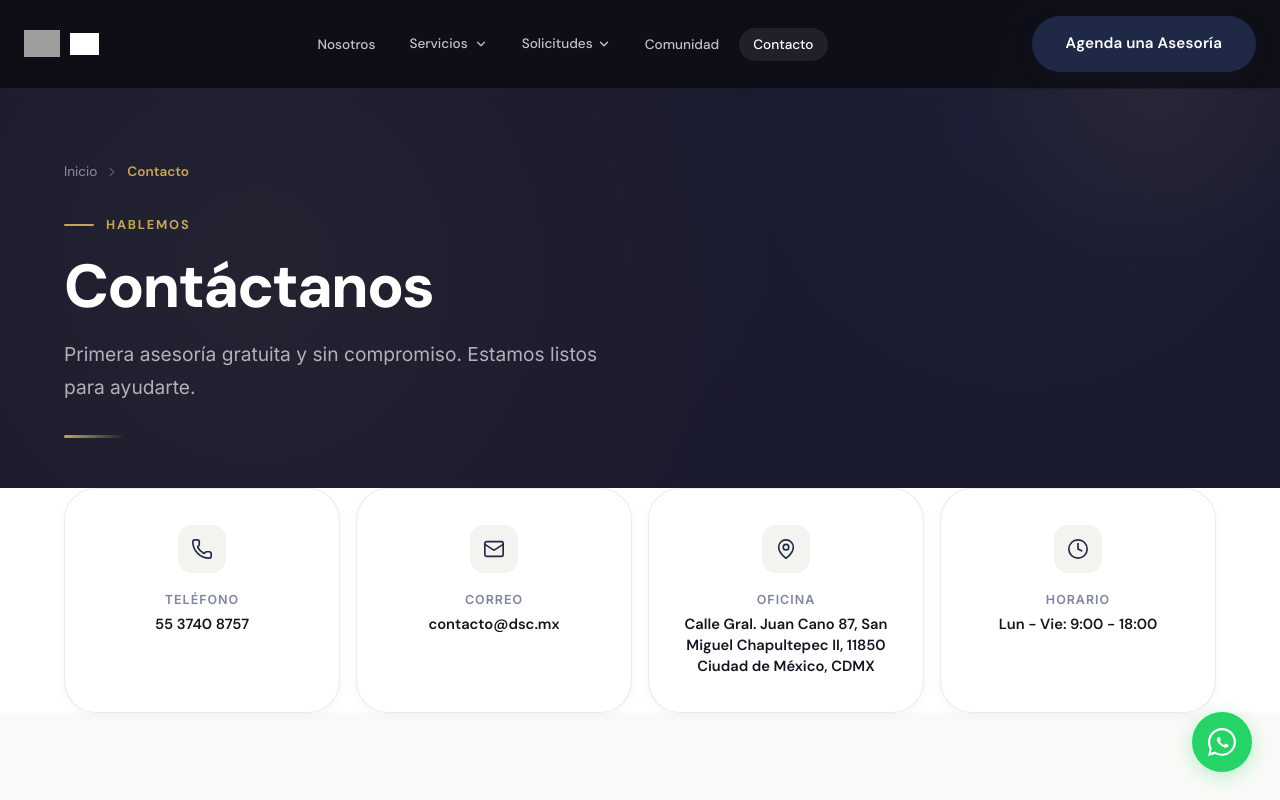
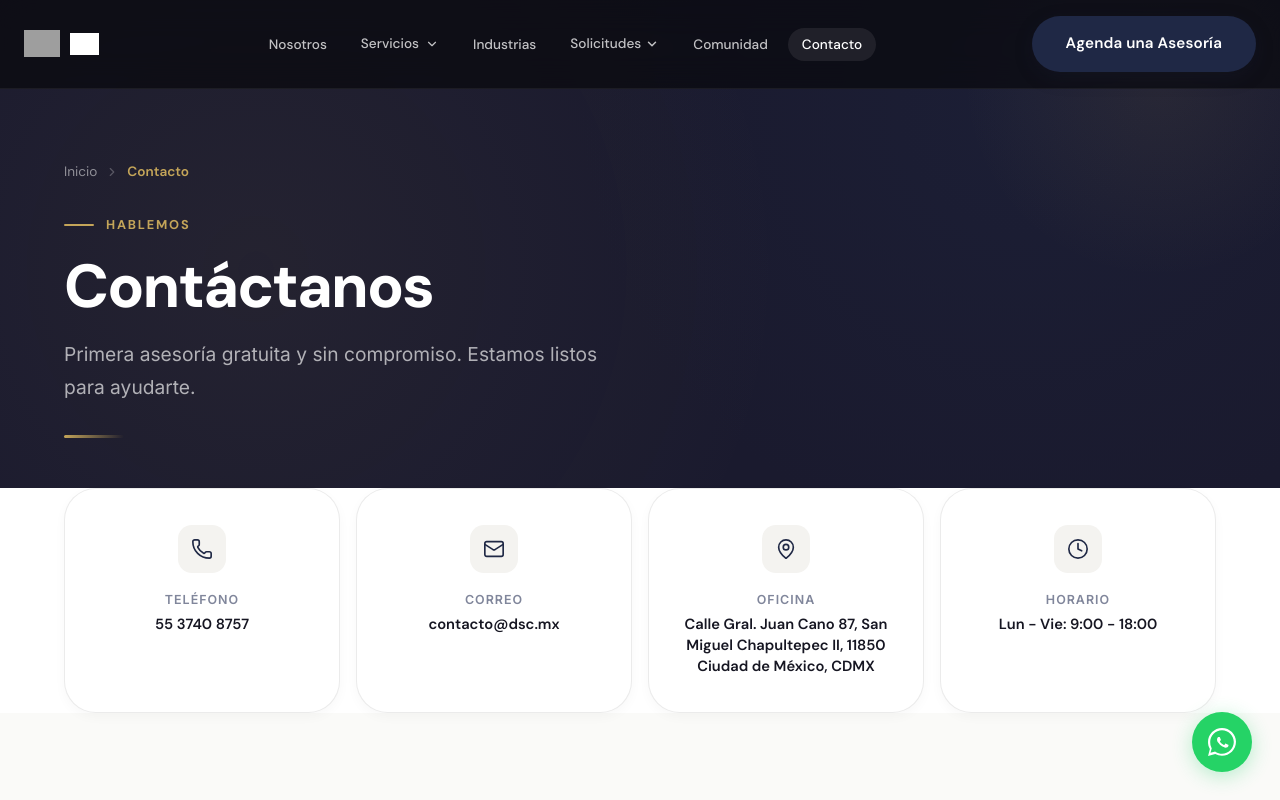
Before and after one commit to LucaFront-End/Solorzano, a React (Vite) app: page /contacto in a window 1280 px wide. Shown: the top 800 px of the page. Built offline with nearby package versions, Linux system fonts and the light colour scheme; grey boxes are pictures that could not be loaded.

Commit message:
feat: añadir sección de industrias al navbar y footer

```diff
--- a/src/data/content.js
+++ b/src/data/content.js
@@ -25,6 +25,7 @@ export const siteConfig = {
 export const navLinks = [
   { label: 'Nosotros', href: '/nosotros' },
   { label: 'Servicios', href: '/servicios' },
+  { label: 'Industrias', href: '/industrias' },
   {
     label: 'Solicitudes',
     href: '#',
```
